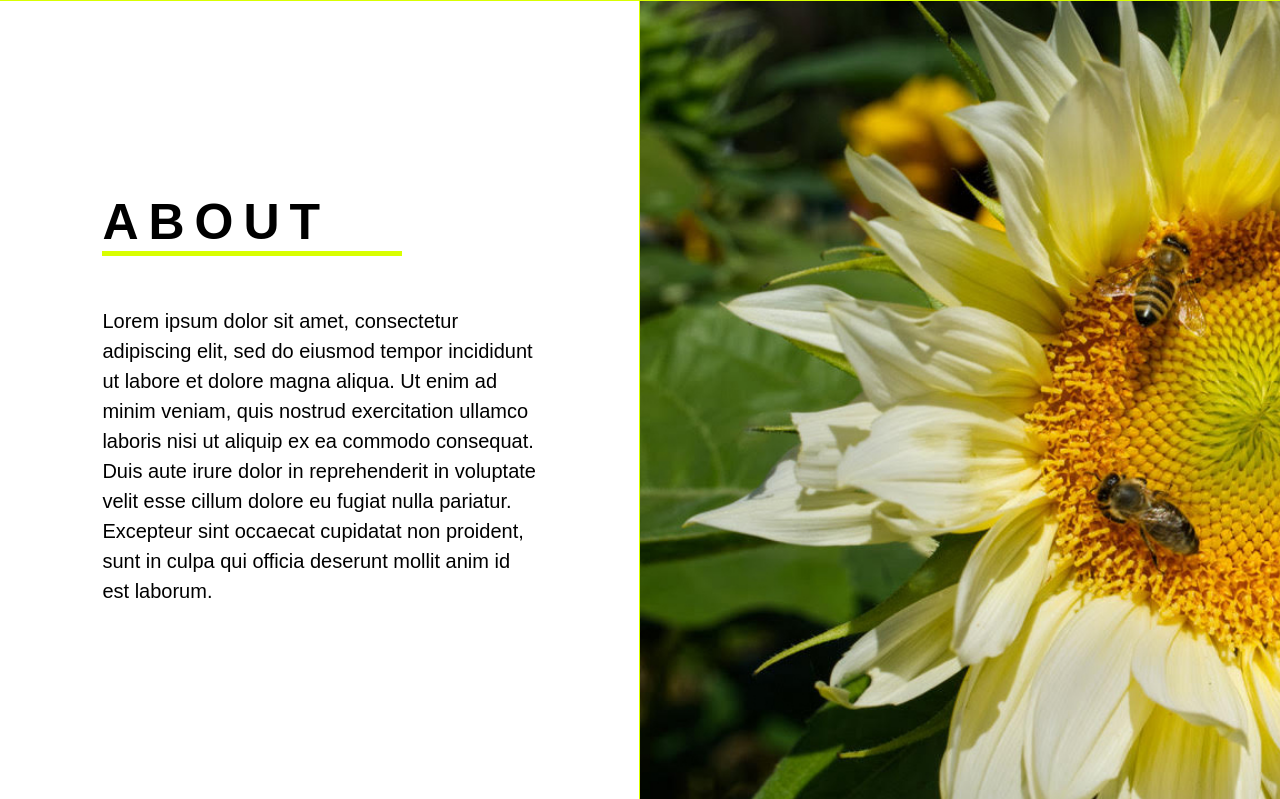
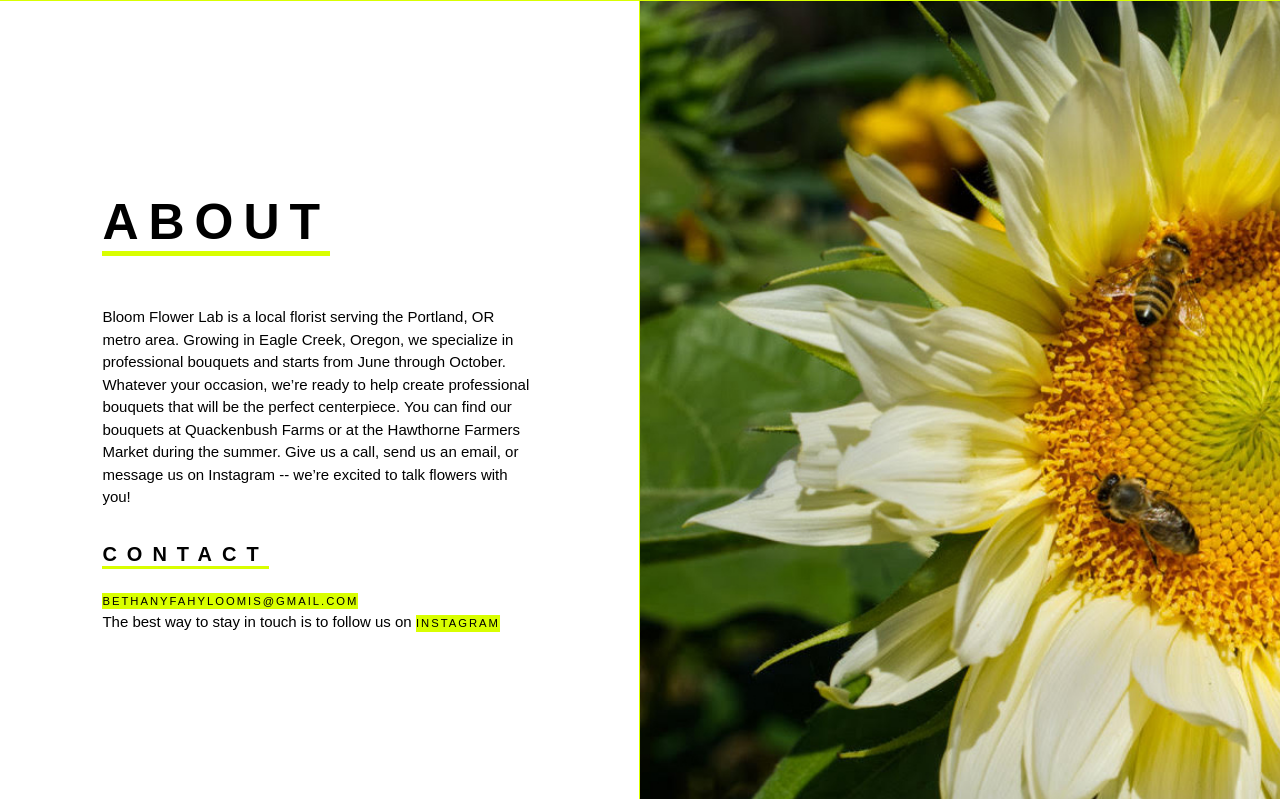
Before and after one commit to BethanyLoomis/bethanyloomis.github.io, a plain HTML site: page index.html in a window 1280 px wide. Shown: the part 800-1599 px from the top of the page. Drawn offline with Linux system fonts and the light colour scheme.

Commit message:
adds new photos and updates copy

```diff
--- a/index.html
+++ b/index.html
@@ -4,9 +4,9 @@
     <link rel="icon" href="assets/favicon-48x48.png">
     <link rel="apple-touch-icon" href="assets/apple-touch-icon.png">
     <link rel="stylesheet" href="stylesheets/main.css" >
-    <meta name="description" content="">
-    <meta property="og:title" content="">
-    <meta property="og:description" content="">
+    <meta name="description" content="Bloom Flower Lab offers fresh flower bouquets and starts in the Portland, Oregon metro area. Order flowers online from our locally owned and operated farm.">
+    <meta property="og:title" content="B:Loom Flower Lab">
+    <meta property="og:description" content="Bloom Flower Lab offers fresh flower bouquets and starts in the Portland, Oregon metro area. Order flowers online from our locally owned and operated farm.">
     <meta name="viewport" content="width=device-width, initial-scale=1.0">
   </head>
   <body>
@@ -19,7 +19,13 @@
     <div class="about" id="about">
       <div class="text">
         <h1>About</h1>
-        <p>Lorem ipsum dolor sit amet, consectetur adipiscing elit, sed do eiusmod tempor incididunt ut labore et dolore magna aliqua. Ut enim ad minim veniam, quis nostrud exercitation ullamco laboris nisi ut aliquip ex ea commodo consequat. Duis aute irure dolor in reprehenderit in voluptate velit esse cillum dolore eu fugiat nulla pariatur. Excepteur sint occaecat cupidatat non proident, sunt in culpa qui officia deserunt mollit anim id est laborum.</p>
+        <p>Bloom Flower Lab is a local florist serving the Portland, OR metro area. Growing in Eagle Creek, Oregon, we specialize in professional bouquets and starts from June through October. Whatever your occasion, we’re ready to help create professional bouquets that will be the perfect centerpiece. You can find our bouquets at Quackenbush Farms or at the Hawthorne Farmers Market during the summer. Give us a call, send us an email, or message us on Instagram -- we’re excited to talk flowers with you! </p><br><br>
+
+        <h2>Contact</h2>
+        <p>
+          <a href="mailto:bethanyfahyloomis@gmail.com">bethanyfahyloomis@gmail.com</a><br>
+          The best way to stay in touch is to follow us on <a href="https://www.instagram.com/b.loom.flower.lab" target="_blank">Instagram</a>
+        </p>
       </div>
       <div class="image-container">
         <div class="image">
@@ -30,7 +36,8 @@
 
     <div class="gallery" id="gallery">
       <div class="column">
-        <img src="assets/landscape/farmhouse-from-afar-with-flowers.jpg" />
+        <img src="assets/landscape/market-flowers.jpg" />
+        <img src="assets/landscape/red-zinnia.jpg" />
         <img src="assets/landscape/baby-zinnias.jpg" />
         <img src="assets/portrait/bethany-and-bucket-of-flowers.jpg" />
         <img src="assets/landscape/bee-pollenating-white-flowers.jpg"/>
@@ -38,11 +45,12 @@
         <img src="assets/landscape/sunflower-against-sky.jpg" />
         <img src="assets/landscape/sunflowers-against-sky.jpg" />
         <img src="assets/landscape/big-white-flower.jpg" />
-        <img src="assets/landscape/tall-sunflowers-against-sun.jpg" />
+        <img src="assets/landscape/closeup-of-baby-sunflower.jpg" />
       </div>
 
       <div class="column">
-        <img src="assets/landscape/red-zinnia.jpg" />
+        <img src="assets/landscape/farmhouse-from-afar-with-flowers.jpg" />
+        <img src="assets/landscape/bethany-at-market.jpg" />
         <img src="assets/landscape/pink-and-yellow-zinnias.jpg" />
         <img src="assets/landscape/little-red-flower.jpg" />
         <img src="assets/landscape/baby-sunflower-against-wood.jpg"/>
@@ -51,7 +59,7 @@
         <img src="assets/portrait/bethany-holding-flower-bucket.jpg" />
         <img src="assets/landscape/closeup-sunflower.jpg" />
         <img src="assets/landscape/bucket-of-flowers.jpg" />
-        <img src="assets/landscape/closeup-of-baby-sunflower.jpg" />
+        <img src="assets/landscape/tall-sunflowers-against-sun.jpg" />
       </div>
     </div>
   </body>
--- a/stylesheets/main.css
+++ b/stylesheets/main.css
@@ -12,6 +12,13 @@
 
 body {
   background: linear-gradient(to bottom, #ffffff 30px, #d9ff00 30px 100%, #ffffff 100% 5px);
+  font-size: 15px;
+}
+
+@media screen and (min-width: 1024px)  {
+  .body {
+    font-size: 20px;
+  }
 }
 
 img {
@@ -24,24 +31,47 @@ h1 {
   letter-spacing: 10px;
   padding-bottom: 50px;
   text-transform: uppercase;
+  display: inline-block;
 }
 
 h1::after {
   content: '';
-  width: 300px;
+  width: 100%;
   height: 5px;
   background-color: #d9ff00;
   display: block;
 }
 
+h2 {
+  font-size: 20px;
+  letter-spacing: 10px;
+  text-transform: uppercase;
+  padding-bottom: 20px;
+  display: inline-block;
+}
+
+h2::after {
+  content: '';
+  width: 100%;
+  height: 3px;
+  background-color: #d9ff00;
+  display: block;
+}
+
 p {
-  font-size: 20px;
   line-height: 1.5;
 }
 
 a {
   text-decoration: none;
+  text-transform: uppercase;
   color: inherit;
+  position: relative;
+  display: inline-block;
+  background-color: #d9ff00;
+  text-transform: uppercase;
+  font-size: .75em;
+  letter-spacing: 2px;
 }
 
 .hero {
@@ -131,8 +161,14 @@ a {
 .gallery {
   width: 100%;
   display: grid;
-  grid-template-columns: repeat(2, 1fr);
+  grid-template-columns: repeat(1, 1fr);
   gap: 1px;
+}
+
+@media screen and (min-width: 1024px)  {
+  .gallery {
+    grid-template-columns: repeat(2, 1fr);
+  }
 }
 
 .gallery img {
```
Also changed, not shown: assets/landscape/bethany-at-market.jpg (added), assets/landscape/market-flowers.jpg (added), assets/portrait/bethany-holding-flower-bucket.jpg.
